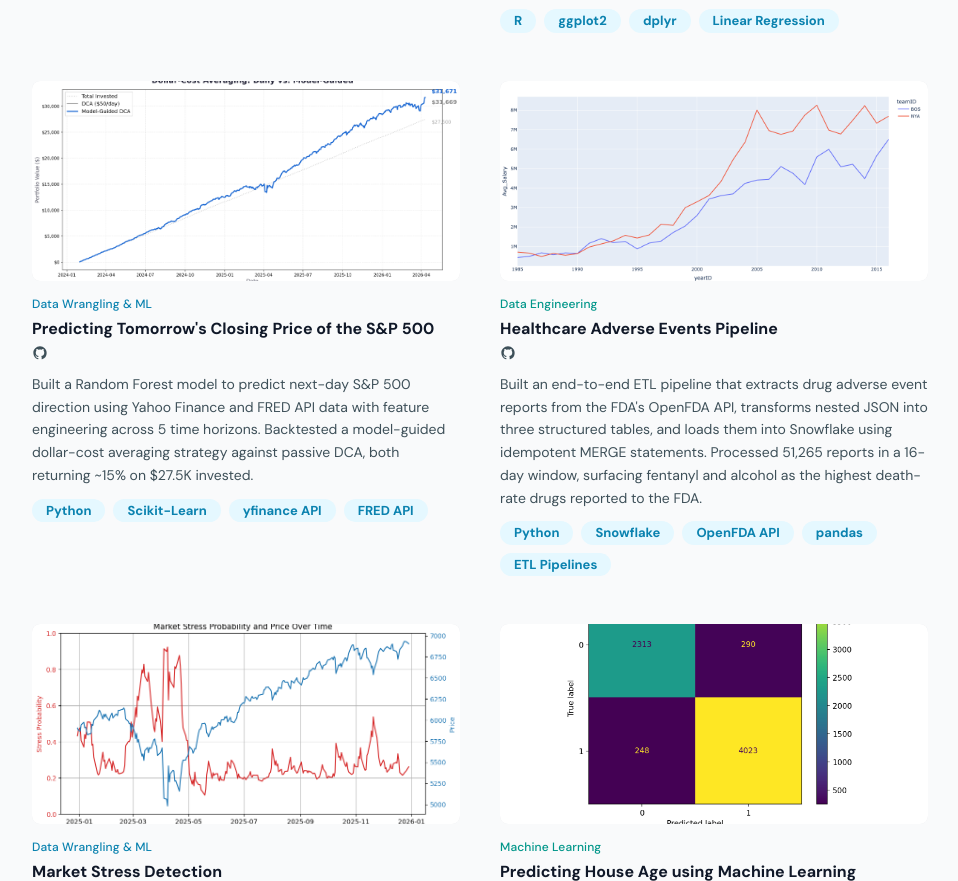
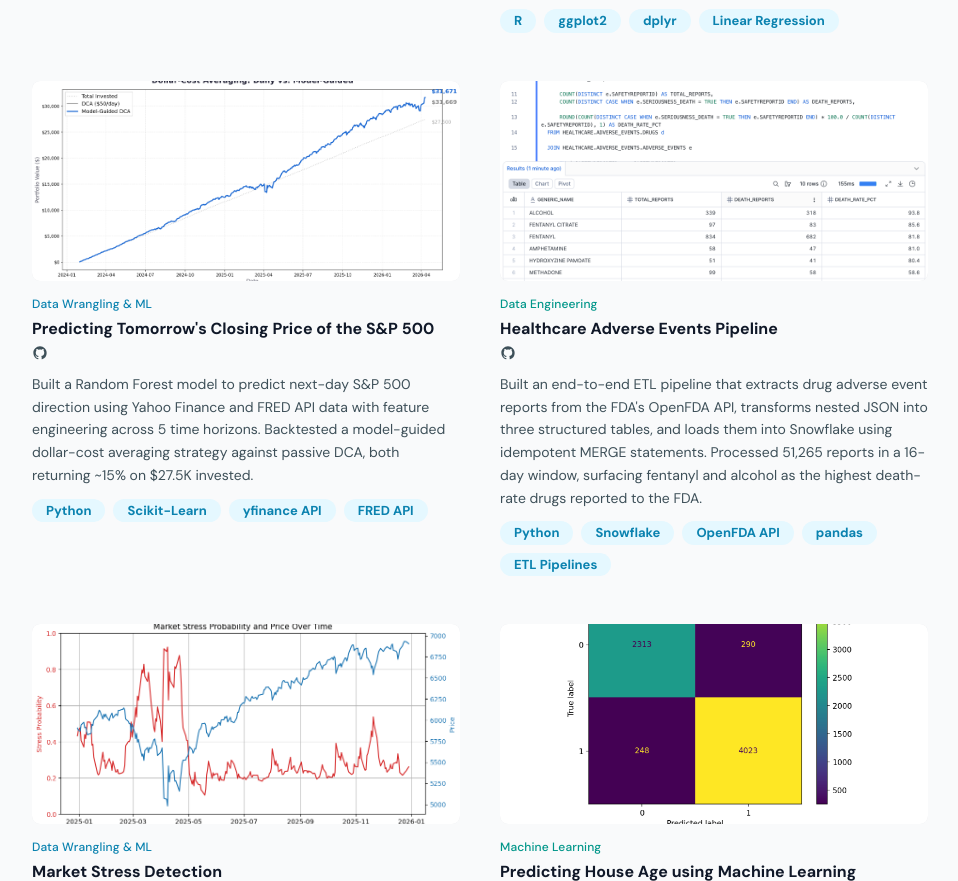
Before and after one commit to leonardoalva98/leoalvarino-portfolio, a website built with Vite: page index.html in a window 1280 px wide. Shown: the part 1141-2022 px from the top of the page, without its empty margins (160-1118 px from the left). Built offline with nearby package versions, Linux system fonts and the light colour scheme.

Commit message:
Add Snowflake screenshot for healthcare pipeline project

```diff
--- a/index.html
+++ b/index.html
@@ -192,7 +192,7 @@
         <!-- Project 4 -->
         <div class="project-card">
           <a href="https://github.com/leonardoalva98/healthcare-adverse-events-pipeline">
-            <img src="public/new plot.png" alt="Healthcare Adverse Events Pipeline" />
+            <img src="public/healthcare-pipeline.png" alt="Healthcare Adverse Events Pipeline" />
           </a>
 
           <p class="category-label text-teal-600 mb-1">Data Engineering</p>
```
Also changed, not shown: public/healthcare-pipeline.png (added).
